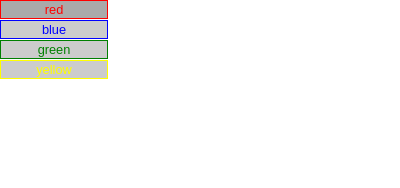
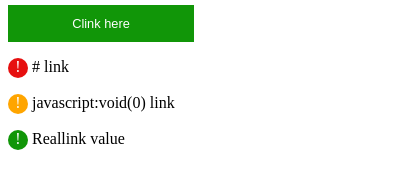
Before and after one commit to nandasoftware/projectsmyown, a browser extension: page chrome/findtags/popup.html in a window 400 px wide. Drawn offline with Linux system fonts and the light colour scheme.

Commit message:
first version addons

```diff
--- a/chrome/findtags/popup.html
+++ b/chrome/findtags/popup.html
@@ -1,55 +1,44 @@
 <!doctype html>
 <html>
   <head>
-    <title>Set Page Color Popup</title>
+    <title>Find the Right Links</title>
     <style>
     body {
       overflow: hidden;
       margin: 0px;
-      padding: 0px;
+      padding: 5px 8px;
       background: white;
-    }
-
-    div:first-child {
-      margin-top: 0px;
     }
 
     div {
       cursor: pointer;
       text-align: center;
-      padding: 1px 3px;
+      padding: 11px 3px;
       font-family: sans-serif;
       font-size: 0.8em;
-      width: 100px;
-      margin-top: 1px;
-      background: #cccccc;
+      width: 180px;
+ background: #119608;
+color:#fff;
+      margin-bottom: 10px;
     }
     div:hover {
-      background: #aaaaaa;
+      background: #10ad05;
     }
-    #red {
-      border: 1px solid red;
-      color: red;
-    }
-    #blue {
-      border: 1px solid blue;
-      color: blue;
-    }
-    #green {
-      border: 1px solid green;
-      color: green;
-    }
-    #yellow {
-      border: 1px solid yellow;
-      color: yellow;
+    span{
+            width: 20px;
+    height: 20px;
+    border-radius: 100%;
+    display: inline-block;
+    text-align: center;
+    color: #fff;
     }
     </style>
     <script src="popup.js"></script>
   </head>
   <body>
-    <div id="red">red</div>
-    <div id="blue">blue</div>
-    <div id="green">green</div>
-    <div id="yellow">yellow</div>
+    <div id="links">Clink here</div>
+    <p><span class="find-a" style="background-color:#e60f0f">!</span> # link</p>
+    <p><span class="find-a" style="background-color:#ffa500">!</span> javascript:void(0) link</p>
+    <p><span class="find-a" style="background-color:#119608">!</span> Reallink value</p>
   </body>
 </html>
--- a/chrome/findtags/popup.js
+++ b/chrome/findtags/popup.js
@@ -4,12 +4,14 @@
 
 'use strict';
 
+console.log("asds");
+
 function click(e) {
   const elements = document.getElementsByClassName("ctags");
   for (var j = 0; j < elements.length; j++) {  elements[j].remove(); }
 
   chrome.tabs.executeScript(null,
-      {code:' var divs = document.querySelectorAll("a"); for (var i = 0; i < divs.length; i++) {  var shref = divs[i].getAttribute("href"); divs[i].style.cssText="position: relative;";     var node = document.createElement("span"); node.classList.add("ctags");  node.style.cssText = "position: absolute;width: 6rem;background: red;margin-top: -3.7rem;margin-left: -6.6rem;z-index: 9999;padding: 0.2rem;"; var textnode = document.createTextNode(shref); node.appendChild(textnode);divs[i]. appendChild(node)}'});
+      {code:' var sheet = document.createElement("style"); sheet.innerHTML = " .find-a { width: 20px; height: 20px; border-radius: 100%; position: absolute; text-align: center; color: #fff; line-height: 20px; }.find-a span { display: none; position: absolute; margin-top: 0px; color: #fff; background: #ccc; padding-left: 10px; padding-right: 10px; z-index: 99999999999 !important;}.find-a:hover span {display: inline-block;}"; document.body.appendChild(sheet); const elements = document.getElementsByTagName("a");            for (var j = 0; j < elements.length; j++) {const td = elements[j].innerHTML;var clr = "";if(elements[j].getAttribute("href") == "#"){clr = "#e60f0f";}else if(elements[j].getAttribute("href") == "javascript:void(0);"){clr = "#ffa500";}else if(elements[j].getAttribute("href") == "javascript:void(0)"){clr = "#ffa500";}else{clr = "#119608";}if (elements[j].childNodes.length == 1) {elements[j].innerHTML = td + "<span class=find-a style=background-color:"+clr+">! <span>" + elements[j].getAttribute("href") + "</span></span>";}}'});
   window.close();
 }
 
```
Also changed, not shown: chrome/findtags/icon.png.
